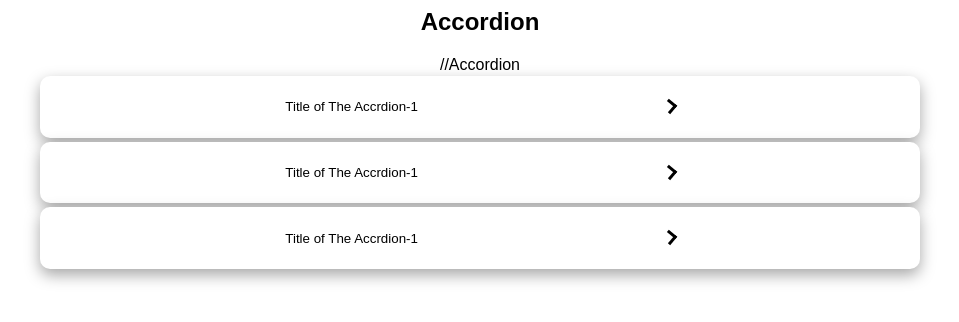
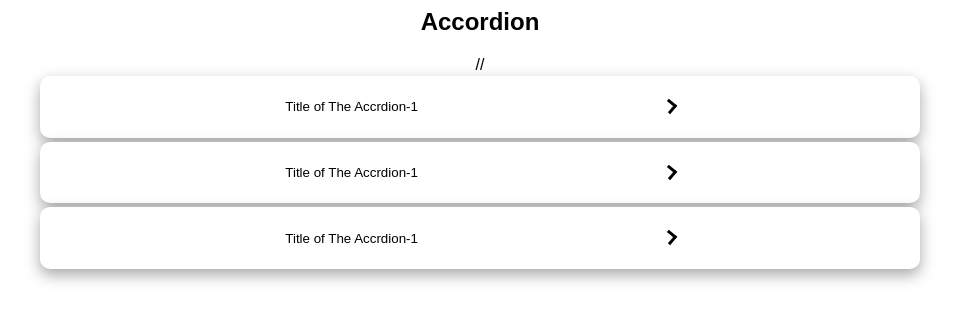
Before and after one commit to mohandand/React_Modal, a React (Create React App) app: page / in a window 1280 px wide. Shown: the top 322 px of the page, without its empty margins (160-1119 px from the left). Built offline with nearby package versions, Linux system fonts and the light colour scheme.

Commit message:
1 file modified

```diff
--- a/App.tsx
+++ b/App.tsx
@@ -8,7 +8,7 @@ export default function App() {
       <div>
         <h2>Accordion</h2>
       </div>
-      //Accordion
+      //
       <Accordion
         title={'Title of The Accrdion-1 '}
         content={'The coneten of Accrdion is funny'}
```
